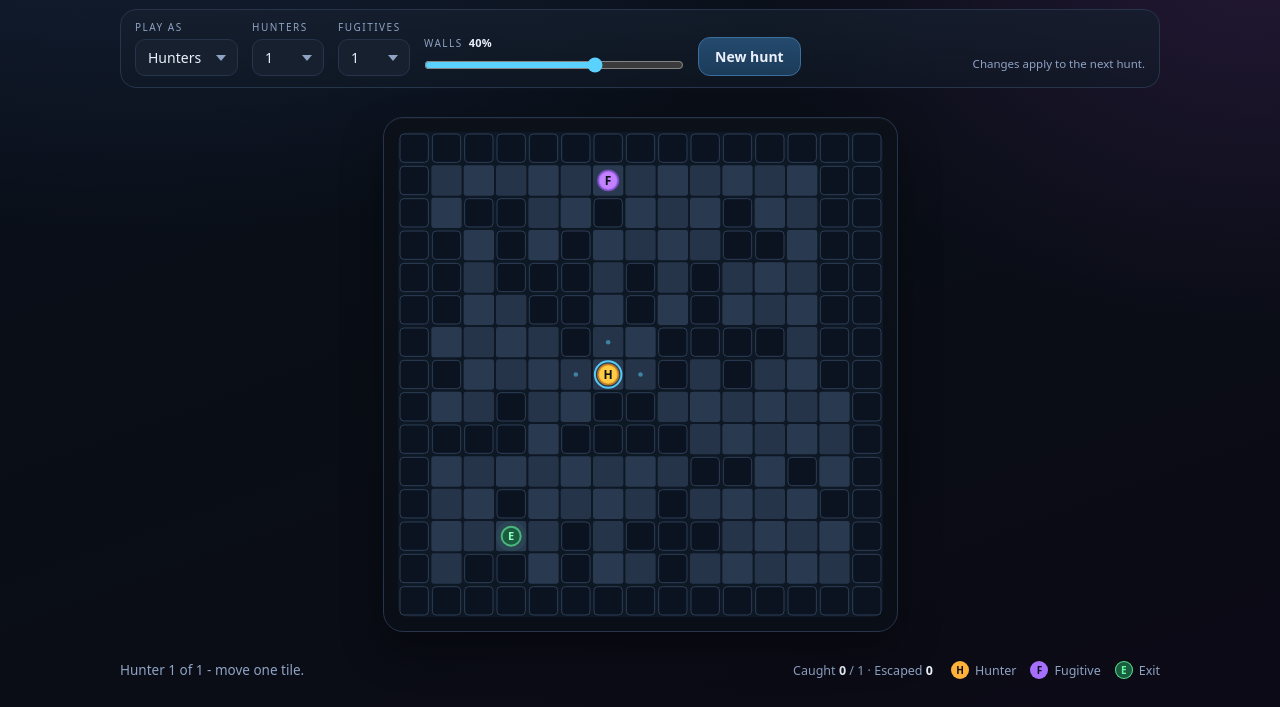
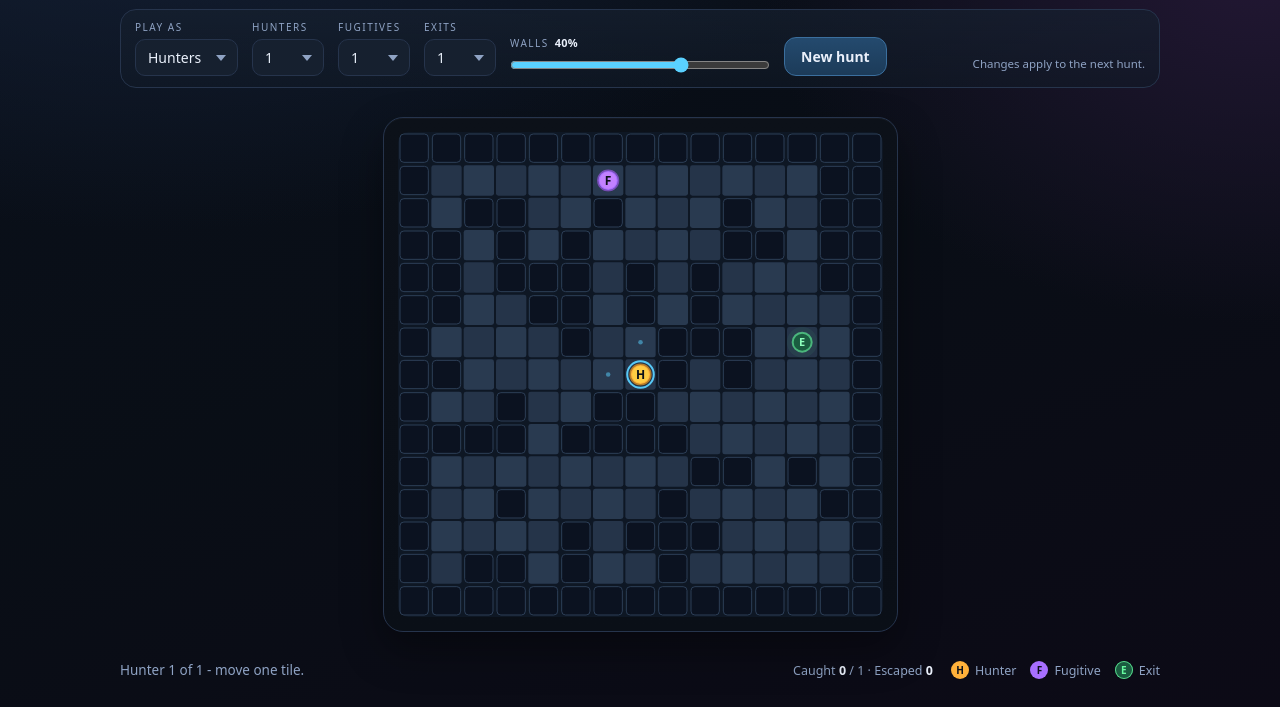
Before and after one commit to jam1357911/escape-hunter, a plain HTML site: page index.html in a window 1280 px wide. Shown: the part 93-800 px from the top of the page. Drawn offline with Linux system fonts and the light colour scheme.

Commit message:
change rule

```diff
--- a/index.html
+++ b/index.html
@@ -586,6 +586,20 @@
             <span class="chev" aria-hidden="true"></span>
           </div>
         </div>
+        <div class="field">
+          <span>Exits</span>
+          <div class="select compact">
+            <label class="sr-only" for="exits">Number of exits</label>
+            <select id="exits" title="Number of exits">
+              <option value="1" selected>1</option>
+              <option value="2">2</option>
+              <option value="3">3</option>
+              <option value="4">4</option>
+              <option value="5">5</option>
+            </select>
+            <span class="chev" aria-hidden="true"></span>
+          </div>
+        </div>
         <div class="field walls-field">
           <span>Walls <output id="walls-value" for="walls">40%</output></span>
           <input id="walls" type="range" min="0" max="60" step="5" value="40" title="Wall coverage">
@@ -652,6 +666,7 @@
   // Rounds until the AI side stops dodging and commits (fugitive AI only).
   const URGENCY_TURNS = [8, 14, 20, 30];
   const MAX_ACTORS = 5;
+  const MAX_EXITS = 5;
 
   const TAU = Math.PI * 2;
   const clamp = (value, min, max) => Math.min(max, Math.max(min, value));
@@ -935,7 +950,8 @@
     static _isPlayable(grid, settings) {
       const open = grid.walkableCells();
       const actors = settings.hunters + settings.fugitives;
-      if (open.length < Math.max(MapGenerator.MIN_OPEN_CELLS, actors + 8)) return false;
+      const exits = clamp(Number(settings.exits) || 1, 1, MAX_EXITS);
+      if (open.length < Math.max(MapGenerator.MIN_OPEN_CELLS, actors + exits + 6)) return false;
 
       const seen = new Set([idOf(grid, open[0])]);
       const frontier = [open[0]];
@@ -954,18 +970,19 @@
     static _placeActors(grid, rng, settings) {
       const open = grid.walkableCells();
       const total = settings.hunters + settings.fugitives;
-      if (open.length < total + 1) return null;
-
-      const exitCell = open[Math.floor(rng() * open.length)];
-      grid.setTile(exitCell.x, exitCell.y, TILE.EXIT);
-      const pool = open.filter((cell) => !same(cell, exitCell));
+      const exitCount = clamp(Number(settings.exits) || 1, 1, MAX_EXITS);
+      if (open.length < total + exitCount + 1) return null;
+
+      const exits = MapGenerator._placeExits(grid, open, exitCount, rng);
+      if (!exits) return null;
+      const pool = open.filter((cell) => !exits.some((exit) => same(cell, exit)));
 
       for (let gap = MapGenerator.MIN_GAP; gap >= 0; gap -= 2) {
         for (let attempt = 0; attempt < 300; attempt++) {
           const shuffled = MapGenerator._shuffled(pool, rng);
           const cops = shuffled.slice(0, settings.hunters);
           const fugitives = shuffled.slice(settings.hunters, total);
-          if (gap > 0 && !MapGenerator._spaced(fugitives, cops, exitCell, gap)) continue;
+          if (gap > 0 && !MapGenerator._spaced(fugitives, cops, exits, gap)) continue;
           return { cops, fugitives };
         }
       }
@@ -977,16 +994,81 @@
       };
     }
 
-    static _spaced(fugitives, cops, exitCell, gap) {
+    static _placeExits(grid, open, count, rng) {
+      const exits = [];
+      const used = new Set();
+      // Keep exits one cell away from the border so the whole 3x3 pocket
+      // around each exit is inside the playable room.
+      const candidates = open.filter((cell) =>
+        cell.x >= 2 && cell.x <= grid.w - 3 && cell.y >= 2 && cell.y <= grid.h - 3
+      );
+      const pool = candidates.length > 0 ? candidates : open;
+
+      for (let index = 0; index < count; index++) {
+        let chosen = null;
+        for (let attempt = 0; attempt < 200 && !chosen; attempt++) {
+          const cell = pool[Math.floor(rng() * pool.length)];
+          if (used.has(`${cell.x},${cell.y}`)) continue;
+          if (exits.some((exit) => manhattan(exit, cell) < 2)) continue;
+          chosen = cell;
+        }
+        if (!chosen) {
+          for (const cell of pool) {
+            if (used.has(`${cell.x},${cell.y}`)) continue;
+            if (exits.some((exit) => manhattan(exit, cell) < 2)) continue;
+            chosen = cell;
+            break;
+          }
+        }
+        if (!chosen) {
+          chosen = pool.find((cell) => !used.has(`${cell.x},${cell.y}`)) || null;
+        }
+        if (!chosen) return null;
+        used.add(`${chosen.x},${chosen.y}`);
+        exits.push(chosen);
+        grid.setTile(chosen.x, chosen.y, TILE.EXIT);
+
+        // Every cell around an exit stays clear, so an exit can never be
+        // walled in and the doorstep is always open.
+        for (let dy = -1; dy <= 1; dy++) {
+          for (let dx = -1; dx <= 1; dx++) {
+            const x = chosen.x + dx;
+            const y = chosen.y + dy;
+            if (!grid.isInterior(x, y)) continue;
+            if (grid.isExit(x, y)) continue;
+            if (grid.isWall(x, y)) grid.setTile(x, y, TILE.FLOOR);
+          }
+        }
+      }
+      return exits;
+    }
+
+    static _spaced(fugitives, cops, exits, gap) {
+      // No hunter starts on an exit's doorstep.
       for (const cop of cops) {
-        if (manhattan(cop, exitCell) < 2) return false;
-      }
-      let closestCop = Infinity;
-      for (const cop of cops) closestCop = Math.min(closestCop, manhattan(cop, exitCell));
+        for (const exit of exits) {
+          if (manhattan(cop, exit) < 2) return false;
+        }
+      }
 
       for (const fugitive of fugitives) {
-        if (manhattan(fugitive, exitCell) < gap) return false;
-        if (closestCop >= manhattan(fugitive, exitCell)) return false;
+        let nearestExit = null;
+        let nearestDistance = Infinity;
+        for (const exit of exits) {
+          const distance = manhattan(fugitive, exit);
+          if (distance < gap) return false;
+          if (distance < nearestDistance) {
+            nearestDistance = distance;
+            nearestExit = exit;
+          }
+        }
+        // At least one hunter should be able to cut the fugitive off from
+        // its nearest exit.
+        if (nearestExit) {
+          let closestCop = Infinity;
+          for (const cop of cops) closestCop = Math.min(closestCop, manhattan(cop, nearestExit));
+          if (closestCop >= nearestDistance) return false;
+        }
         for (const cop of cops) {
           if (manhattan(fugitive, cop) < gap) return false;
         }
@@ -996,8 +1078,10 @@
 
     static _fallback(grid, settings) {
       grid.reset();
-      const exitCell = { x: Math.floor(grid.w / 2), y: grid.h - 2 };
-      grid.setTile(exitCell.x, exitCell.y, TILE.EXIT);
+      const count = clamp(Number(settings.exits) || 1, 1, MAX_EXITS);
+      for (let index = 0; index < count; index++) {
+        grid.setTile(3 + index * 2, grid.h - 3, TILE.EXIT);
+      }
       const cops = [];
       const fugitives = [];
       for (let i = 0; i < settings.hunters; i++) cops.push({ x: 1, y: 1 + i * 2 });
@@ -1246,7 +1330,16 @@
       // Hard and Expert try to reach a point on the fugitive's exit route
       // before the fugitive gets there.
       if (this.difficulty >= AI.HARD) {
-        const route = Pathfinding.findPath(grid, target, grid.exits[0]);
+        let exitCell = grid.exits[0];
+        let bestDistance = Infinity;
+        for (const exit of grid.exits) {
+          const distance = manhattan(target, exit);
+          if (distance < bestDistance) {
+            bestDistance = distance;
+            exitCell = exit;
+          }
+        }
+        const route = Pathfinding.findPath(grid, target, exitCell);
         const distances = Pathfinding.distanceField(grid, [hunter], blocked);
         for (let i = 0; i < route.length; i++) {
           const distance = distances.get(idOf(grid, route[i]));
@@ -1548,7 +1641,7 @@
 
   const FONT = 'ui-sans-serif, system-ui, -apple-system, "Segoe UI", Roboto, sans-serif';
   const SETTINGS_KEY = 'escape-hunter-settings-v4';
-  const DEFAULT_SETTINGS = { side: 'hunters', hunters: 1, fugitives: 1, walls: 40, difficulty: 1 };
+  const DEFAULT_SETTINGS = { side: 'hunters', hunters: 1, fugitives: 1, exits: 1, walls: 40, difficulty: 1 };
 
   function shade(hex, factor) {
     const value = parseInt(hex.slice(1), 16);
@@ -1566,6 +1659,7 @@
       side: document.getElementById('side'),
       hunters: document.getElementById('hunters'),
       fugitives: document.getElementById('fugitives'),
+      exits: document.getElementById('exits'),
       walls: document.getElementById('walls'),
       wallsValue: document.getElementById('walls-value'),
       apply: document.getElementById('apply'),
@@ -1615,6 +1709,7 @@
         side: els.side.value === 'fugitives' ? 'fugitives' : 'hunters',
         hunters: clamp(Number(els.hunters.value) || 1, 1, MAX_ACTORS),
         fugitives: clamp(Number(els.fugitives.value) || 1, 1, MAX_ACTORS),
+        exits: clamp(Number(els.exits.value) || 1, 1, MAX_EXITS),
         walls: clamp(Number(els.walls.value) || 0, 0, 60),
         difficulty: clamp(Number(els.difficulty.value) || 0, 0, 3)
       };
@@ -1624,6 +1719,7 @@
       els.side.value = settings.side;
       els.hunters.value = String(settings.hunters);
       els.fugitives.value = String(settings.fugitives);
+      els.exits.value = String(settings.exits);
       els.walls.value = String(settings.walls);
       els.wallsValue.textContent = `${settings.walls}%`;
       els.difficulty.value = String(settings.difficulty);
@@ -1632,7 +1728,8 @@
     function updateSetupSummary() {
       const current = readSettings();
       els.setupSummary.textContent =
-        `${current.hunters} vs ${current.fugitives} \u00b7 ${current.walls}% walls \u00b7 you: ${current.side}`;
+        `${current.hunters}v${current.fugitives} \u00b7 ${current.exits} exit${current.exits === 1 ? '' : 's'} ` +
+        `\u00b7 ${current.walls}% walls \u00b7 you: ${current.side}`;
     }
 
     function loadSettings() {
@@ -1643,6 +1740,7 @@
             side: saved.side === 'fugitives' ? 'fugitives' : 'hunters',
             hunters: clamp(Number(saved.hunters) || 1, 1, MAX_ACTORS),
             fugitives: clamp(Number(saved.fugitives) || 1, 1, MAX_ACTORS),
+            exits: clamp(Number(saved.exits) || 1, 1, MAX_EXITS),
             walls: clamp(Number(saved.walls) || 0, 0, 60),
             difficulty: clamp(Number(saved.difficulty) || 0, 0, 3)
           };
@@ -1949,7 +2047,7 @@
           `All ${game.totalFugitives} fugitive${game.totalFugitives === 1 ? '' : 's'} caught in ${rounds}.`;
       } else {
         els.resultMessage.textContent =
-          `A fugitive reached the exit in ${rounds} - ${game.caught} of ${game.totalFugitives} caught.`;
+          `A fugitive reached an exit in ${rounds} - ${game.caught} of ${game.totalFugitives} caught.`;
       }
 
       els.overlay.classList.add('open');
@@ -2006,6 +2104,7 @@
 
     els.hunters.addEventListener('change', updateSetupSummary);
     els.fugitives.addEventListener('change', updateSetupSummary);
+    els.exits.addEventListener('change', updateSetupSummary);
     els.side.addEventListener('change', updateSetupSummary);
 
     els.difficulty.addEventListener('change', () => {
```
Also changed, not shown: tests/web_smoke_test.js (+35 -7 lines), docs/screenshot-web-fugitive.png, docs/screenshot-web-result.png, docs/screenshot-web.png, 1 other file.
